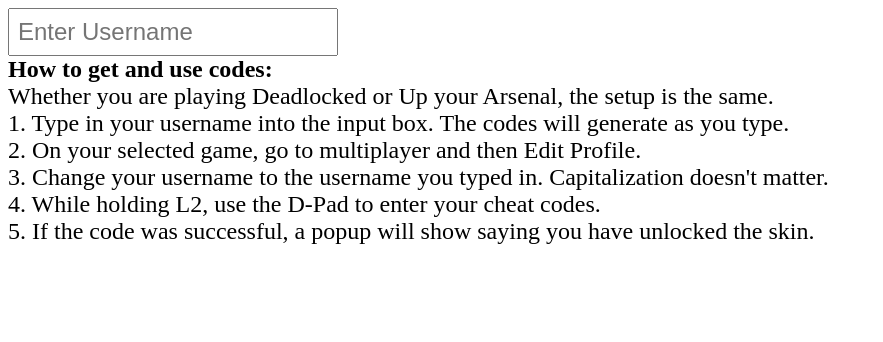
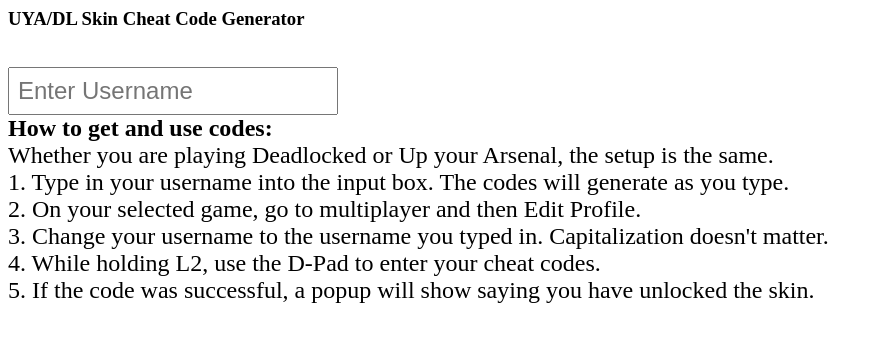
Before and after one commit to Metroynome/metroynome.github.io, a plain HTML site: page index.html in a window 1280 px wide. Shown: the whole page, without its empty margins (0-883 px from the left). Drawn offline with Linux system fonts and the light colour scheme.

Commit message:
Added header

```diff
--- a/index.html
+++ b/index.html
@@ -127,6 +127,8 @@
 	</head>
 	<body>
 		<div id="SkinCodeCreator">
+			<h3>UYA/DL Skin Cheat Code Generator</h4>
+			<br />
 			<div id="SkinCodeCreatorInputs">
 				<input type="text" id="Username" placeholder="Enter Username" maxlength="15" spellcheck="false" style="font-size: 24px; padding: 8px;" onkeyup="UYA_DL_SkinCodeCreator()" /> <!--<input value="Create Codes" type="button" onclick="UYA_DL_SkinCodeCreator()" />-->
 			</div>
```
